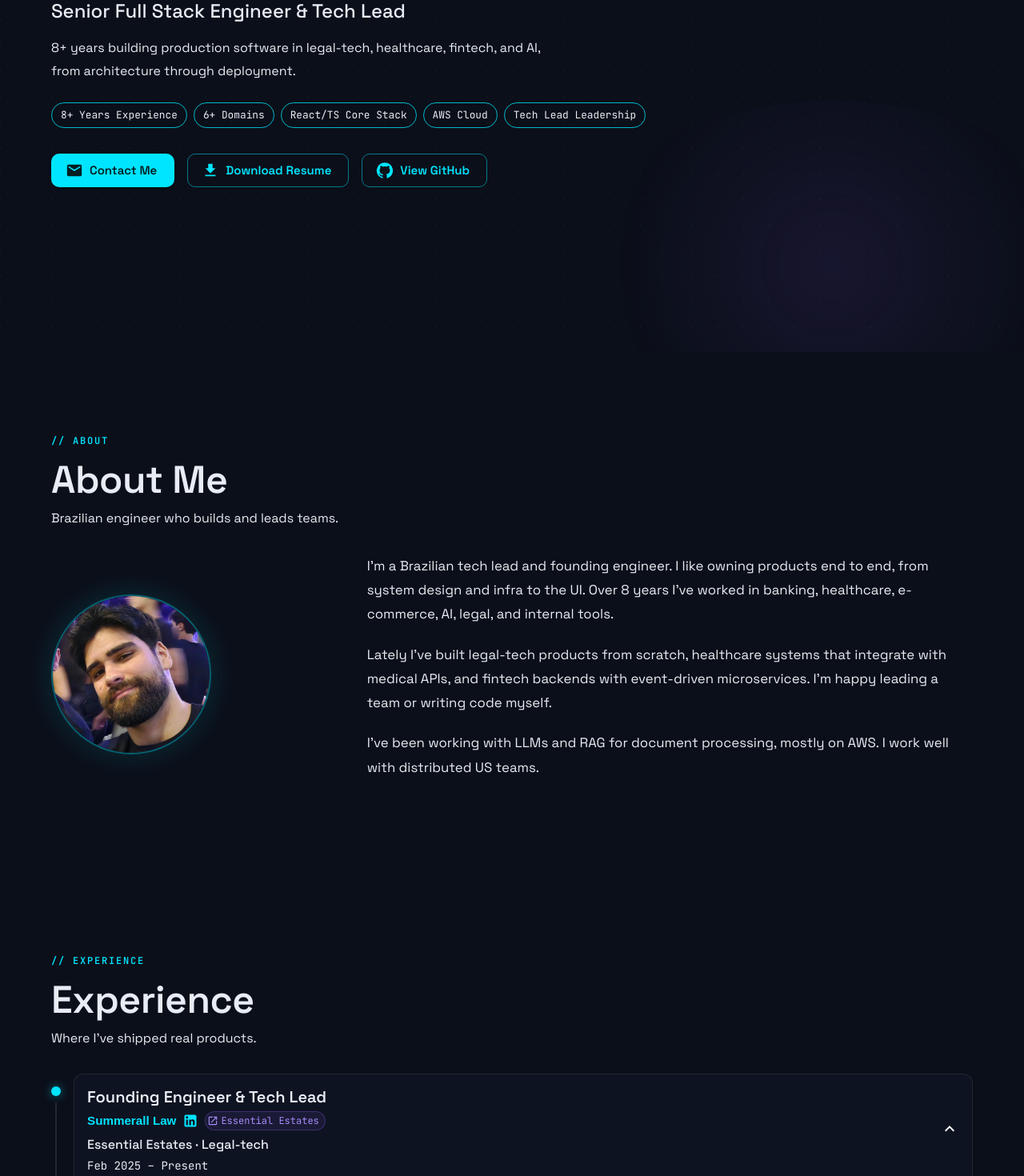
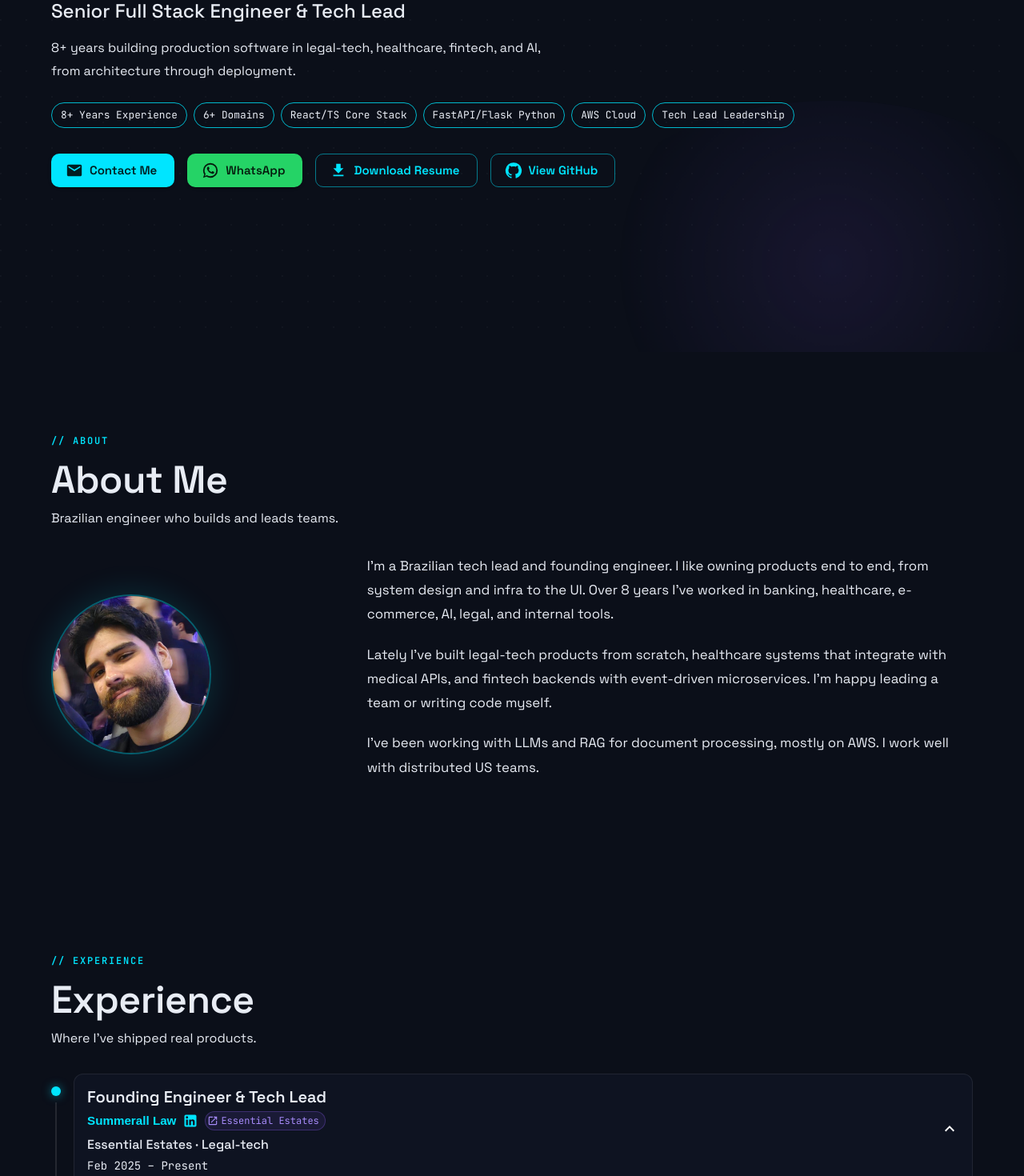
Before and after one commit to Eric-Souza/portfolio, a React (Vite) app: page / in a window 1280 px wide. Shown: the part 360-1830 px from the top of the page at 80% size. Built offline with nearby package versions, Linux system fonts and the light colour scheme.

Commit message:
Add hero WhatsApp button and Python FastAPI/Flask experience.

```diff
--- a/src/components/sections/Hero.tsx
+++ b/src/components/sections/Hero.tsx
@@ -2,6 +2,7 @@ import { Box, Button, Chip, Container, Stack, Typography } from '@mui/material';
 import GitHubIcon from '@mui/icons-material/GitHub';
 import DownloadIcon from '@mui/icons-material/Download';
 import EmailIcon from '@mui/icons-material/Email';
+import WhatsAppIcon from '@mui/icons-material/WhatsApp';
 import { motion } from 'framer-motion';
 import { profile } from '../../data/profile';
 import { AnimatedBackground } from '../ui/AnimatedBackground';
@@ -105,7 +106,7 @@ export function Hero() {
           </motion.div>
 
           <motion.div variants={itemVariants}>
-            <Stack direction={{ xs: 'column', sm: 'row' }} spacing={2}>
+            <Stack direction={{ xs: 'column', sm: 'row' }} spacing={2} sx={{ flexWrap: 'wrap' }}>
               <Button
                 variant="contained"
                 size="large"
@@ -113,6 +114,18 @@ export function Hero() {
                 onClick={() => scrollToSection('contact')}
               >
                 Contact Me
+              </Button>
+              <Button
+                variant="contained"
+                size="large"
+                href={profile.whatsappUrl}
+                target="_blank"
+                rel="noopener noreferrer"
+                startIcon={<WhatsAppIcon />}
+                aria-label={`Message Eric on WhatsApp at ${profile.whatsapp}`}
+                sx={{ bgcolor: '#25D366', '&:hover': { bgcolor: '#1DA851' } }}
+              >
+                WhatsApp
               </Button>
               <Button
                 variant="outlined"
--- a/src/data/caseStudies.ts
+++ b/src/data/caseStudies.ts
@@ -13,7 +13,7 @@ export const caseStudies: CaseStudy[] = [
     problem:
       'Summerall Law, a Silicon Valley law firm, needed a real platform for estate planning workflows in Essential Estates, replacing manual work with something they could run in production.',
     approach:
-      'As founding engineer, I built Essential Estates from scratch: React/TypeScript frontend, NestJS API with PostgreSQL, AWS (S3, EC2, RDS, CloudFront, ACM), and AI features in Python/FastAPI with LLMs and RAG for document processing.',
+      'As founding engineer, I built Essential Estates from scratch: React/TypeScript frontend, NestJS API with PostgreSQL, AWS (S3, EC2, RDS, CloudFront, ACM), and AI features in Python with FastAPI and Flask, plus LLMs and RAG for document processing.',
     impact:
       'Shipped Essential Estates to production, hired and led the engineering team, set up code review and CI/CD with GitHub Actions, and added GA4 to track how people use the product.',
     stack: [
@@ -24,6 +24,7 @@ export const caseStudies: CaseStudy[] = [
       'AWS',
       'Python',
       'FastAPI',
+      'Flask',
       'RAG',
       'GitHub Actions',
     ],
--- a/src/data/experience.ts
+++ b/src/data/experience.ts
@@ -16,7 +16,7 @@ export const experience: Experience[] = [
       'Built the platform from zero to production using React and TypeScript on the frontend, with NestJS, PostgreSQL, and TypeORM on the backend.',
       'Led architecture and system design across API design, data modeling, scalability, maintainability, and reliable frontend/backend contracts.',
       'Designed and managed AWS infrastructure using S3, EC2, RDS, CloudFront, and ACM, with GitHub Actions CI/CD for automated deployments and reliability.',
-      'Developed AI features using Python and FastAPI, integrating LLMs and RAG for document processing and automation.',
+      'Developed AI features in Python with FastAPI and Flask, integrating LLMs and RAG for document processing and automation.',
       'Recruited, onboarded, and led the engineering team; defined coding standards, code review practices, and delivery processes.',
       'Implemented Google Analytics 4 (GA4) to track user behavior, funnels, and product metrics, informing product and marketing decisions.',
     ],
--- a/src/data/profile.ts
+++ b/src/data/profile.ts
@@ -26,6 +26,7 @@ export const profile: Profile = {
     { label: 'Years Experience', value: '8+' },
     { label: 'Domains', value: '6+' },
     { label: 'Core Stack', value: 'React/TS' },
+    { label: 'Python', value: 'FastAPI/Flask' },
     { label: 'Cloud', value: 'AWS' },
     { label: 'Leadership', value: 'Tech Lead' },
   ],
--- a/src/data/skills.ts
+++ b/src/data/skills.ts
@@ -24,6 +24,7 @@ export const skillGroups: SkillGroup[] = [
       'Express',
       'Python',
       'FastAPI',
+      'Flask',
       'RESTful APIs',
       'WebSockets',
     ],
```
